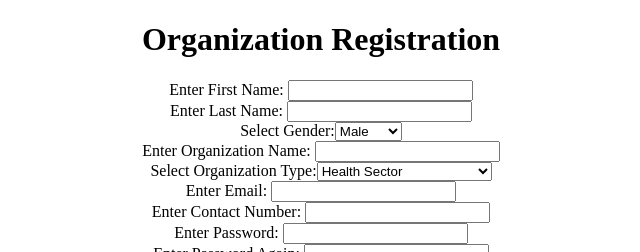
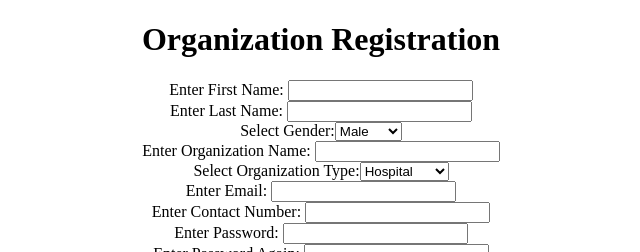
Before and after one commit to HanaEldemery/tutss, a React (Create React App) app in the folder project/: page /OrgReg in a window 1280 px wide. Shown: the top 252 px of the page, without its empty margins (319-959 px from the left). Built offline with nearby package versions, Linux system fonts and the light colour scheme.

Commit message:
new seif

```diff
--- a/project/src/pages/OrgReg.js
+++ b/project/src/pages/OrgReg.js
@@ -107,12 +107,10 @@ function OrgReg() { // my first name, last name, gender, email, password, contac
                 <div>
                 <label for="orgtype">Select Organization Type:</label>
                     <select id="orgtype">
-                    <option value="healthsector">Health Sector</option>
+                    <option value="hospital">Hospital</option>
                     <option value="school">School</option>
-                    <option value="refaid">Refugee Aid Organization</option>
                     <option value="orphanage">Orphanage</option>
-                    <option value="mosque">Mosque</option>
-                    <option value="church">Church</option>
+                    <option value="vet">Vet</option>
 
 
 
```
